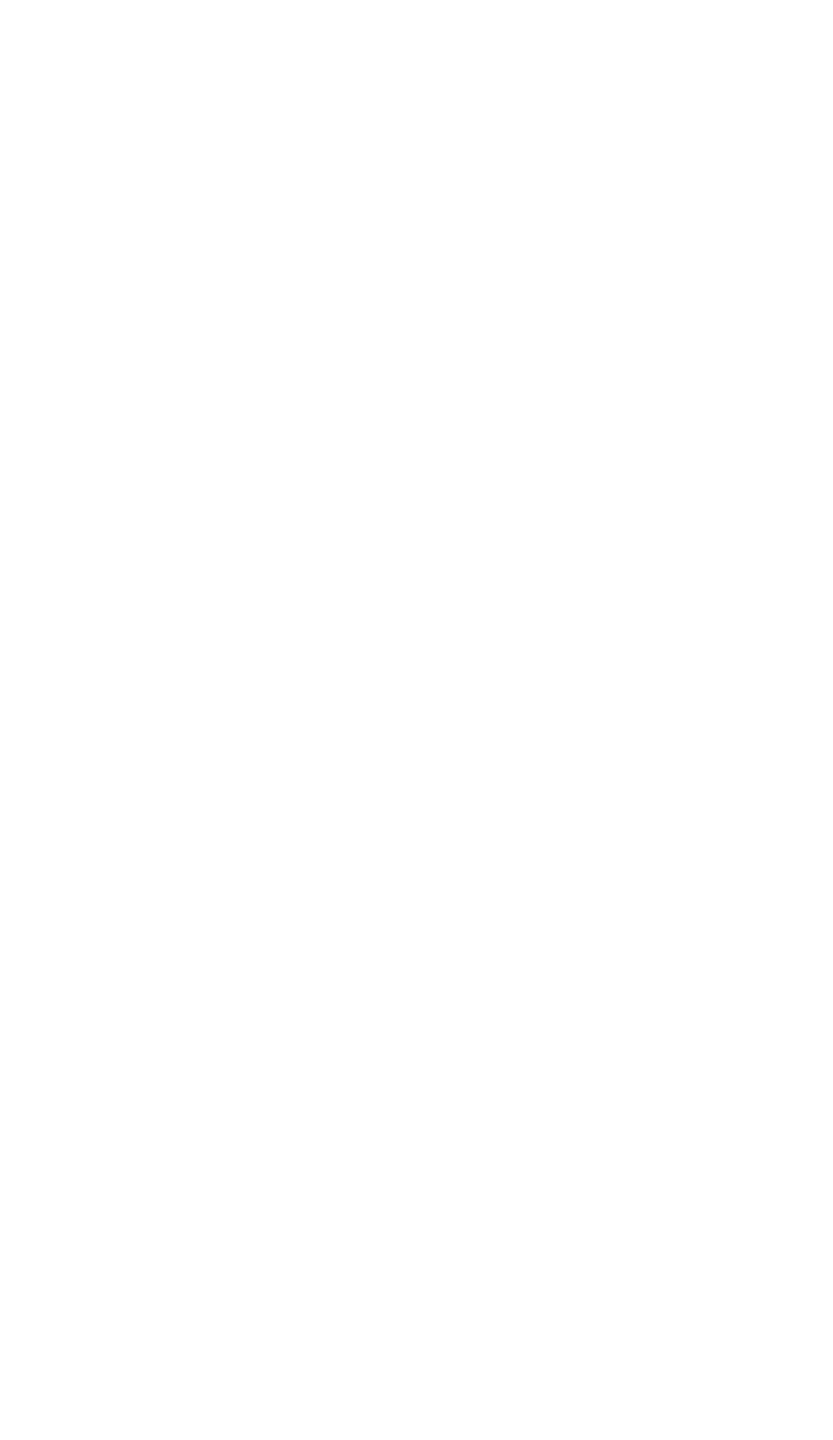
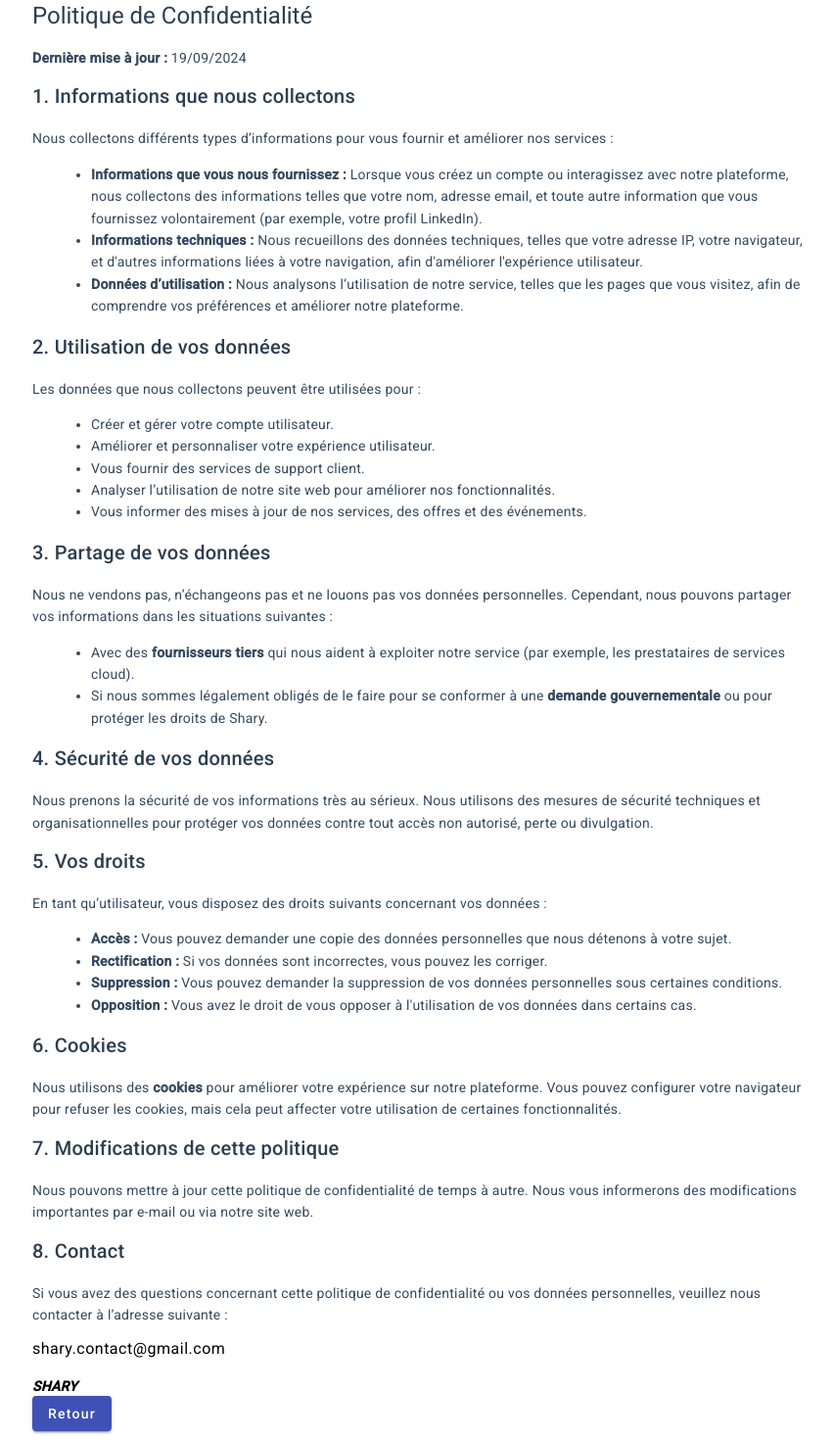
Before and after one commit to kouci/web_ui, an Angular app: page /privacy in a window 1280 px wide. Before the commit this address led to /. Shown: the part 20-1490 px from the top of the page at 98% size, without its empty margins (207-1058 px from the left). Before the commit the page ends 800 px from the top, so only its background shows below. Built offline with nearby package versions, Linux system fonts and the light colour scheme.

Commit message:
privacy page added

```diff
--- a/src/app/app-routing.module.ts
+++ b/src/app/app-routing.module.ts
@@ -10,6 +10,8 @@ import { SettingsComponent } from './settings/settings.component';
 import { CompetencesComponent } from './competences/competences.component';
 import { MatchsComponent } from './matchs/matchs.component';
 import { CompetenceDetailComponent } from './competence-detail/competence-detail.component';
+import { PrivacyPolicyComponent } from './privacy-policy/privacy-policy.component';
+
 
 const routes: Routes = [
   {
@@ -19,6 +21,7 @@ const routes: Routes = [
       { path: '', redirectTo: 'login', pathMatch: 'full' },
       { path: 'login', component: LoginComponent },
       { path: 'register', component: RegisterComponent },
+      { path: 'privacy', component: PrivacyPolicyComponent },
     ],
   },
   {
@@ -31,6 +34,7 @@ const routes: Routes = [
       { path: 'competence/:id', component: CompetenceDetailComponent },
       { path: 'competences', component: CompetencesComponent },
       { path: 'matchs', component: MatchsComponent },
+
       // Ajoute ici d'autres routes nécessitant le MainLayout
     ],
   },
--- a/src/app/competences/competences.component.html
+++ b/src/app/competences/competences.component.html
@@ -31,7 +31,7 @@
           </mat-card-title>
           <mat-icon color="primary">favorite_border</mat-icon>
         </mat-card-header>
-        <h3 class="title_comp">Ces compétences</h3>
+        <h3 class="title_comp">Compétences</h3>
         <mat-card-content>
           <div class="competence-details">
             <div class="selected-skills">
--- /dev/null
+++ b/src/app/privacy-policy/privacy-policy.component.css
@@ -0,0 +1,38 @@
+.privacy-container {
+  max-width: 800px;
+  margin: 0 auto;
+  padding: 20px;
+}
+
+h1, h2 {
+  color: #2c3e50;
+}
+
+ul {
+  list-style-type: disc;
+  margin-left: 20px;
+}
+
+p, li {
+  color: #34495e;
+  line-height: 1.6;
+}
+
+button a {
+  color: inherit; /* Hérite la couleur du bouton */
+  text-decoration: none; /* Supprime la décoration de texte (soulignement) */
+}
+
+button a:hover {
+  text-decoration: none; /* Supprime la décoration de texte au survol */
+  color: inherit; /* Hérite la couleur du bouton au survol */
+}
+
+a {
+  color: #3498db;
+  text-decoration: none;
+}
+
+a:hover {
+  text-decoration: underline;
+}
--- /dev/null
+++ b/src/app/privacy-policy/privacy-policy.component.html
@@ -0,0 +1,85 @@
+<div class="privacy-container">
+  <h1>Politique de Confidentialité</h1>
+
+  <p><strong>Dernière mise à jour :</strong> 19/09/2024</p>
+
+  <h2>1. Informations que nous collectons</h2>
+  <p>
+    Nous collectons différents types d’informations pour vous fournir et améliorer nos services :
+  </p>
+  <ul>
+    <li>
+      <strong>Informations que vous nous fournissez :</strong> Lorsque vous créez un compte ou interagissez avec notre plateforme, nous collectons des informations telles que votre nom, adresse email, et toute autre information que vous fournissez volontairement (par exemple, votre profil LinkedIn).
+    </li>
+    <li>
+      <strong>Informations techniques :</strong> Nous recueillons des données techniques, telles que votre adresse IP, votre navigateur, et d'autres informations liées à votre navigation, afin d'améliorer l'expérience utilisateur.
+    </li>
+    <li>
+      <strong>Données d’utilisation :</strong> Nous analysons l’utilisation de notre service, telles que les pages que vous visitez, afin de comprendre vos préférences et améliorer notre plateforme.
+    </li>
+  </ul>
+
+  <h2>2. Utilisation de vos données</h2>
+  <p>Les données que nous collectons peuvent être utilisées pour :</p>
+  <ul>
+    <li>Créer et gérer votre compte utilisateur.</li>
+    <li>Améliorer et personnaliser votre expérience utilisateur.</li>
+    <li>Vous fournir des services de support client.</li>
+    <li>Analyser l’utilisation de notre site web pour améliorer nos fonctionnalités.</li>
+    <li>Vous informer des mises à jour de nos services, des offres et des événements.</li>
+  </ul>
+
+  <h2>3. Partage de vos données</h2>
+  <p>
+    Nous ne vendons pas, n’échangeons pas et ne louons pas vos données personnelles. Cependant, nous pouvons partager vos informations dans les situations suivantes :
+  </p>
+  <ul>
+    <li>
+      Avec des <strong>fournisseurs tiers</strong> qui nous aident à exploiter notre service (par exemple, les prestataires de services cloud).
+    </li>
+    <li>
+      Si nous sommes légalement obligés de le faire pour se conformer à une <strong>demande gouvernementale</strong> ou pour protéger les droits de Shary.
+    </li>
+  </ul>
+
+  <h2>4. Sécurité de vos données</h2>
+  <p>
+    Nous prenons la sécurité de vos informations très au sérieux. Nous utilisons des mesures de sécurité techniques et organisationnelles pour protéger vos données contre tout accès non autorisé, perte ou divulgation.
+  </p>
+
+  <h2>5. Vos droits</h2>
+  <p>
+    En tant qu’utilisateur, vous disposez des droits suivants concernant vos données :
+  </p>
+  <ul>
+    <li><strong>Accès :</strong> Vous pouvez demander une copie des données personnelles que nous détenons à votre sujet.</li>
+    <li><strong>Rectification :</strong> Si vos données sont incorrectes, vous pouvez les corriger.</li>
+    <li><strong>Suppression :</strong> Vous pouvez demander la suppression de vos données personnelles sous certaines conditions.</li>
+    <li><strong>Opposition :</strong> Vous avez le droit de vous opposer à l'utilisation de vos données dans certains cas.</li>
+  </ul>
+
+  <h2>6. Cookies</h2>
+  <p>
+    Nous utilisons des <strong>cookies</strong> pour améliorer votre expérience sur notre plateforme. Vous pouvez configurer votre navigateur pour refuser les cookies, mais cela peut affecter votre utilisation de certaines fonctionnalités.
+  </p>
+
+  <h2>7. Modifications de cette politique</h2>
+  <p>
+    Nous pouvons mettre à jour cette politique de confidentialité de temps à autre. Nous vous informerons des modifications importantes par e-mail ou via notre site web.
+  </p>
+
+  <h2>8. Contact</h2>
+  <p>
+    Si vous avez des questions concernant cette politique de confidentialité ou vos données personnelles, veuillez nous contacter à l’adresse suivante :
+  </p>
+  <h4>shary.contact@gmail.com</h4>
+  <address>
+    <strong>SHARY</strong><br />
+  </address>
+  <div class="button-container">
+    <button mat-raised-button color="primary" (click)="goBack()">
+     <a routerLink="/register">Retour</a>
+    </button>
+  </div>
+
+</div>
--- /dev/null
+++ b/src/app/privacy-policy/privacy-policy.component.ts
@@ -0,0 +1,15 @@
+import { Component } from '@angular/core';
+import { Location } from '@angular/common';
+
+@Component({
+  selector: 'app-privacy-policy',
+  templateUrl: './privacy-policy.component.html',
+  styleUrls: ['./privacy-policy.component.css'],
+})
+export class PrivacyPolicyComponent {
+  constructor(private location: Location) {}
+
+  goBack(): void {
+    this.location.back();
+  }
+}
--- a/src/app/register/register.component.html
+++ b/src/app/register/register.component.html
@@ -9,32 +9,72 @@
           <form [formGroup]="infoForm">
             <mat-form-field appearance="outline" class="full-width">
               <mat-label>Nom</mat-label>
-              <input matInput formControlName="name" placeholder="Entrez votre nom" required />
+              <input
+                matInput
+                formControlName="name"
+                placeholder="Entrez votre nom"
+                required
+              />
             </mat-form-field>
 
             <mat-form-field appearance="outline" class="full-width">
               <mat-label>LinkedIn</mat-label>
-              <input matInput formControlName="linkedin" placeholder="Entrez votre LinkedIn" required />
+              <input
+                matInput
+                formControlName="linkedin"
+                placeholder="Entrez votre LinkedIn"
+                required
+              />
             </mat-form-field>
 
             <mat-form-field appearance="outline" class="full-width">
               <mat-label>Email</mat-label>
-              <input matInput formControlName="email" type="email" placeholder="Entrez votre email" required />
+              <input
+                matInput
+                formControlName="email"
+                type="email"
+                placeholder="Entrez votre email"
+                required
+              />
             </mat-form-field>
 
             <mat-form-field appearance="outline" class="full-width">
               <mat-label>Mot de passe</mat-label>
-              <input matInput [type]="hidePassword ? 'password' : 'text'" formControlName="password" placeholder="Entrez votre mot de passe" required />
-              <button mat-icon-button matSuffix (click)="togglePasswordVisibility()">
-                <mat-icon>{{ hidePassword ? "visibility_off" : "visibility" }}</mat-icon>
+              <input
+                matInput
+                [type]="hidePassword ? 'password' : 'text'"
+                formControlName="password"
+                placeholder="Entrez votre mot de passe"
+                required
+              />
+              <button
+                mat-icon-button
+                matSuffix
+                (click)="togglePasswordVisibility()"
+              >
+                <mat-icon>{{
+                  hidePassword ? "visibility_off" : "visibility"
+                }}</mat-icon>
               </button>
             </mat-form-field>
 
             <mat-form-field appearance="outline" class="full-width">
               <mat-label>Confirmer le mot de passe</mat-label>
-              <input matInput [type]="hidePassword ? 'password' : 'text'" formControlName="confirmPassword" placeholder="Confirmez votre mot de passe" required />
-              <button mat-icon-button matSuffix (click)="togglePasswordVisibility()">
-                <mat-icon>{{ hidePassword ? "visibility_off" : "visibility" }}</mat-icon>
+              <input
+                matInput
+                [type]="hidePassword ? 'password' : 'text'"
+                formControlName="confirmPassword"
+                placeholder="Confirmez votre mot de passe"
+                required
+              />
+              <button
+                mat-icon-button
+                matSuffix
+                (click)="togglePasswordVisibility()"
+              >
+                <mat-icon>{{
+                  hidePassword ? "visibility_off" : "visibility"
+                }}</mat-icon>
               </button>
               <mat-error *ngIf="infoForm.hasError('mismatch')">
                 Les mots de passe ne correspondent pas.
@@ -42,24 +82,44 @@
             </mat-form-field>
 
             <div class="stepper-actions">
-              <button mat-raised-button color="primary" (click)="stepper.next()" [disabled]="!infoForm.valid">
+              <button
+                mat-raised-button
+                color="primary"
+                (click)="stepper.next()"
+                [disabled]="!infoForm.valid"
+              >
                 Suivant
               </button>
             </div>
           </form>
           <p class="login-prompt">
-            Si vous avez déjà un compte, <a routerLink="/login">connectez-vous</a>
+            Si vous avez déjà un compte,
+            <a routerLink="/login">connectez-vous</a>
           </p>
         </mat-step>
 
         <!-- Étape 2: Renseignement des compétences -->
-        <mat-step label="Renseignement des compétences" [stepControl]="skillsForm">
+        <mat-step
+          label="Renseignement des compétences"
+          [stepControl]="skillsForm"
+        >
           <form [formGroup]="skillsForm">
             <mat-form-field appearance="outline" class="full-width">
               <mat-label>Compétences que je possède</mat-label>
-              <input matInput [formControl]="skillsControl" [matAutocomplete]="auto" placeholder="Entrez vos compétences" />
-              <mat-autocomplete #auto="matAutocomplete" (optionSelected)="addSkill($event.option.value)">
-                <mat-option *ngFor="let skill of filteredSkills | async" [value]="skill">
+              <input
+                matInput
+                [formControl]="skillsControl"
+                [matAutocomplete]="auto"
+                placeholder="Entrez vos compétences"
+              />
+              <mat-autocomplete
+                #auto="matAutocomplete"
+                (optionSelected)="addSkill($event.option.value)"
+              >
+                <mat-option
+                  *ngFor="let skill of filteredSkills | async"
+                  [value]="skill"
+                >
                   {{ skill.comptenceName }}
                 </mat-option>
               </mat-autocomplete>
@@ -67,7 +127,12 @@
 
             <!-- Liste des compétences sélectionnées -->
             <div class="selected-skills">
-              <button *ngFor="let skill of selectedSkills" mat-raised-button class="selected-skill" (click)="removeSkill(skill)">
+              <button
+                *ngFor="let skill of selectedSkills"
+                mat-raised-button
+                class="selected-skill"
+                (click)="removeSkill(skill)"
+              >
                 {{ skill.comptenceName }}
                 <mat-icon>cancel</mat-icon>
               </button>
@@ -76,9 +141,20 @@
             <!-- Compétences que je cherche à apprendre -->
             <mat-form-field appearance="outline" class="full-width">
               <mat-label>Compétences que je cherche à apprendre</mat-label>
-              <input matInput [formControl]="learningSkillsControl" [matAutocomplete]="autoLearn" placeholder="Entrez les compétences que vous souhaitez apprendre" />
-              <mat-autocomplete #autoLearn="matAutocomplete" (optionSelected)="addLearningSkill($event.option.value)">
-                <mat-option *ngFor="let skill of filteredLearningSkills | async" [value]="skill">
+              <input
+                matInput
+                [formControl]="learningSkillsControl"
+                [matAutocomplete]="autoLearn"
+                placeholder="Entrez les compétences que vous souhaitez apprendre"
+              />
+              <mat-autocomplete
+                #autoLearn="matAutocomplete"
+                (optionSelected)="addLearningSkill($event.option.value)"
+              >
+                <mat-option
+                  *ngFor="let skill of filteredLearningSkills | async"
+                  [value]="skill"
+                >
                   {{ skill.comptenceName }}
                 </mat-option>
               </mat-autocomplete>
@@ -86,20 +162,51 @@
 
             <!-- Liste des compétences que l'utilisateur souhaite apprendre -->
             <div class="selected-skills">
-              <button *ngFor="let skill of learningSkills" mat-raised-button class="selected-skill" (click)="removeLearningSkill(skill)">
-                {{ skill. comptenceName }}
+              <button
+                *ngFor="let skill of learningSkills"
+                mat-raised-button
+                class="selected-skill"
+                (click)="removeLearningSkill(skill)"
+              >
+                {{ skill.comptenceName }}
                 <mat-icon>cancel</mat-icon>
               </button>
             </div>
 
+            <!-- Case à cocher pour le consentement RGPD -->
+            <mat-checkbox formControlName="consent" required>
+              Vous devez accepter les conditions pour continuer.
+              <a routerLink="/privacy" target="_blank"
+                >politique de confidentialité</a
+              >.
+            </mat-checkbox>
+
+            <!-- Message d'erreur si le consentement n'est pas donné -->
+            <mat-error
+              *ngIf="
+                skillsForm.get('consent')?.hasError('required') &&
+                skillsForm.get('consent')?.touched
+              "
+            >
+              Vous devez accepter les conditions pour continuer.
+            </mat-error>
+
             <div class="stepper-actions">
-              <button mat-raised-button color="primary" (click)="submit()" [disabled]="!skillsForm.valid">
+              <button
+                mat-raised-button
+                color="primary"
+                (click)="submit()"
+                [disabled]="
+                  !skillsForm.valid || !skillsForm.get('consent')?.value
+                "
+              >
                 Soumettre
               </button>
             </div>
           </form>
           <p class="login-prompt">
-            Si vous avez déjà un compte, <a routerLink="/login">connectez-vous</a>
+            Si vous avez déjà un compte,
+            <a routerLink="/login">connectez-vous</a>
           </p>
         </mat-step>
       </mat-horizontal-stepper>
```
Also changed, not shown: src/app/app.module.ts (+7 -5 lines), src/app/matchs/matchs.component.html (+3 -6 lines), src/app/login/login.component.ts (line endings or trailing spaces), src/app/register/register.component.ts (line endings or trailing spaces), src/app/settings/settings.component.ts (line endings or trailing spaces), 1 other file (tests, documents, lock files or other folders).
